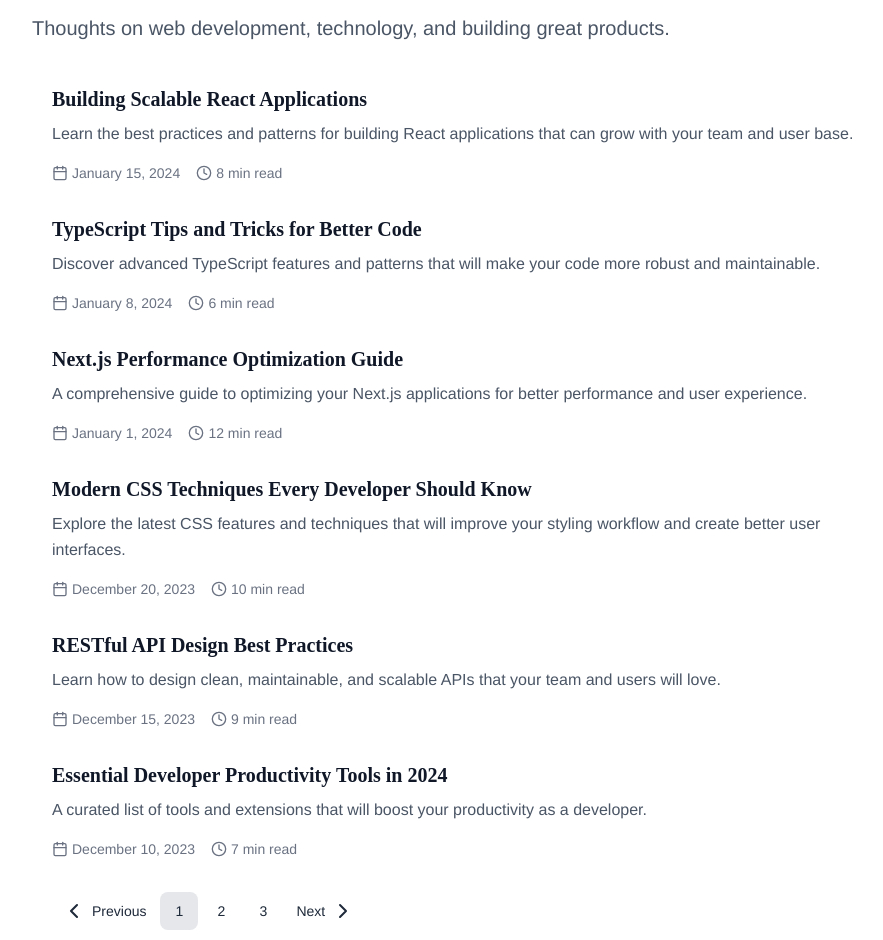
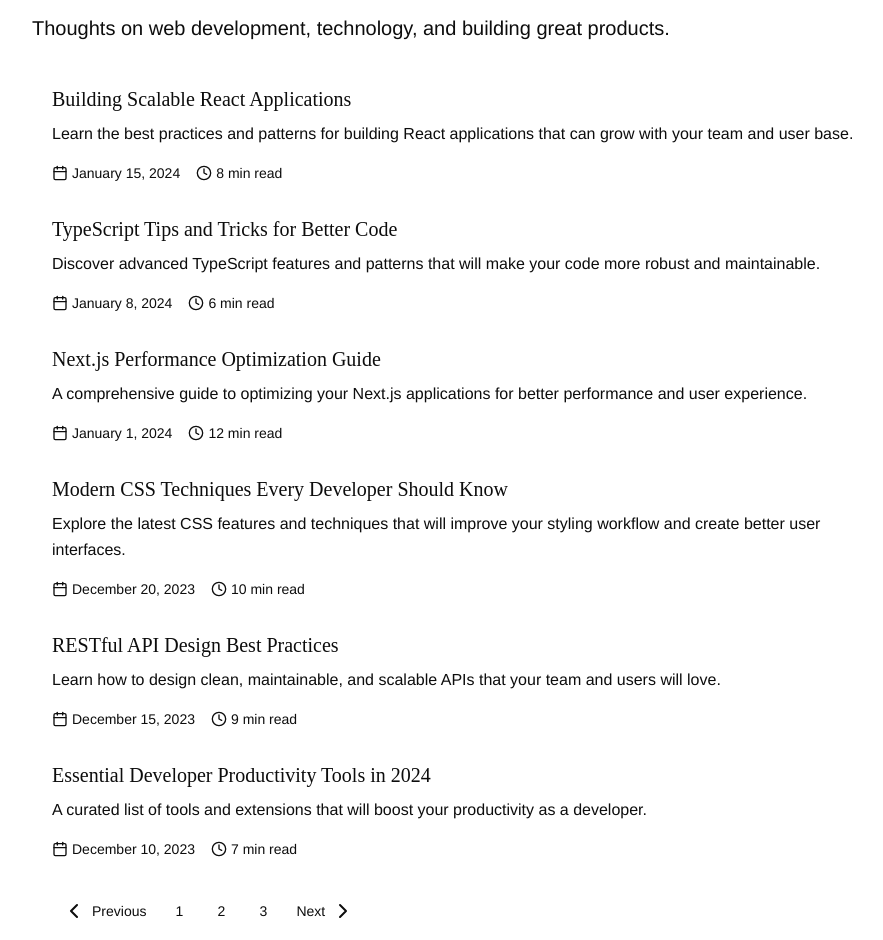
Before and after one commit to HunterJS-bit/portfolio, a Next.js app: page /blog in a window 1280 px wide. Shown: the part 232-1172 px from the top of the page, without its empty margins (180-1063 px from the left). Built offline with nearby package versions, Linux system fonts and the light colour scheme.

Commit message:
feat [blog]: move pagination as separate component, fix issue with styles adn dark mode

```diff
--- a/app/blog/page.tsx
+++ b/app/blog/page.tsx
@@ -1,5 +1,6 @@
 import Link from "next/link";
-import { Calendar, Clock, ArrowLeft, ChevronRight, ChevronLeft } from "lucide-react";
+import { Calendar, Clock, ArrowLeft } from "lucide-react";
+import { Pagination } from "../components/Pagination";
 
 
 const blogPosts = [
@@ -69,8 +70,8 @@ const Page = () => {
                         <ArrowLeft className="w-4 h-4 mr-2" />
                         Back to home
                     </Link>
-                    <h1 className="text-4xl md:text-5xl font-bold text-gray-900 mb-4">Blog</h1>
-                    <p className="text-xl text-gray-600 max-w-2xl leading-relaxed">
+                    <h1 className="text-4xl md:text-5xl font-medium  mb-4">Blog</h1>
+                    <p className="text-xl max-w-2xl leading-relaxed">
                         Thoughts on web development, technology, and building great products.
                     </p>
                 </div>
@@ -82,13 +83,13 @@ const Page = () => {
                             <Link key={post.id} href={`/blog/${post.id}`}>
                                 <div className="flex justify-between items-start mb-4">
                                     <div className="flex-1">
-                                        <h2 className="text-xl font-semibold text-gray-900 group-hover:text-gray-700 transition-colors mb-2">
+                                        <h2 className="text-xl transition-colors mb-2">
                                             {post.title}
                                         </h2>
-                                        <p className="text-gray-600 mb-4 leading-relaxed">
+                                        <p className="mb-4 leading-relaxed">
                                             {post.excerpt}
                                         </p>
-                                        <div className="flex items-center gap-4 text-sm text-gray-500 mb-4">
+                                        <div className="flex items-center gap-4 text-sm  mb-4">
                                             <div className="flex items-center gap-1">
                                                 <Calendar className="w-4 h-4" />
                                                 {new Date(post.date).toLocaleDateString('en-US', {
@@ -108,21 +109,7 @@ const Page = () => {
                         ))}
                     </div>
                 </div>
-                <nav className="flex items-center gap-x-1" aria-label="Pagination">
-                    <button type="button" className="min-h-9.5 min-w-9.5 py-2 px-2.5 inline-flex justify-center items-center gap-x-1.5 text-sm rounded-lg text-gray-800 hover:bg-gray-100 focus:outline-hidden focus:bg-gray-100 disabled:opacity-50 disabled:pointer-events-none" aria-label="Previous" disabled="">
-                        <ChevronLeft />
-                        <span>Previous</span>
-                    </button>
-                    <div className="flex items-center gap-x-1">
-                        <button type="button" className="min-h-9.5 min-w-9.5 flex justify-center items-center bg-gray-200 text-gray-800 py-2 px-3 text-sm rounded-lg focus:outline-hidden focus:bg-gray-300 disabled:opacity-50 disabled:pointer-events-none" aria-current="page">1</button>
-                        <button type="button" className="min-h-9.5 min-w-9.5 flex justify-center items-center text-gray-800 hover:bg-gray-100 py-2 px-3 text-sm rounded-lg focus:outline-hidden focus:bg-gray-100 disabled:opacity-50 disabled:pointer-events-none">2</button>
-                        <button type="button" className="min-h-9.5 min-w-9.5 flex justify-center items-center text-gray-800 hover:bg-gray-100 py-2 px-3 text-sm rounded-lg focus:outline-hidden focus:bg-gray-100 disabled:opacity-50 disabled:pointer-events-none">3</button>
-                    </div>
-                    <button type="button" className="min-h-9.5 min-w-9.5 py-2 px-2.5 inline-flex justify-center items-center gap-x-1.5 text-sm rounded-lg text-gray-800 hover:bg-gray-100 focus:outline-hidden focus:bg-gray-100 disabled:opacity-50 disabled:pointer-events-none" aria-label="Next">
-                        <span>Next</span>
-                        <ChevronRight />
-                    </button>
-                </nav>
+                <Pagination />
             </section>
         </div>
 
--- /dev/null
+++ b/app/components/Pagination.tsx
@@ -0,0 +1,21 @@
+import { ChevronRight, ChevronLeft } from "lucide-react";
+export const Pagination = () => {
+
+    return (
+        <nav className="flex items-center gap-x-1" aria-label="Pagination">
+            <button type="button" className="min-h-9.5 min-w-9.5 py-2 px-2.5 inline-flex justify-center items-center gap-x-1.5 text-sm rounded-lg focus:outline-hidden focus:bg-gray-100 disabled:opacity-50 disabled:pointer-events-none" aria-label="Previous" disabled="">
+                <ChevronLeft />
+                <span>Previous</span>
+            </button>
+            <div className="flex items-center gap-x-1">
+                <button type="button" className="min-h-9.5 min-w-9.5 flex justify-center items-center ext-gray-800 py-2 px-3 text-sm rounded-lg focus:outline-hidden disabled:opacity-50 disabled:pointer-events-none" aria-current="page">1</button>
+                <button type="button" className="min-h-9.5 min-w-9.5 flex justify-center items-center py-2 px-3 text-sm rounded-lg disabled:opacity-50 disabled:pointer-events-none">2</button>
+                <button type="button" className="min-h-9.5 min-w-9.5 flex justify-center items-center py-2 px-3 text-sm rounded-lg focus:outline-hidden  disabled:opacity-50 disabled:pointer-events-none">3</button>
+            </div>
+            <button type="button" className="min-h-9.5 min-w-9.5 py-2 px-2.5 inline-flex justify-center items-center gap-x-1.5 text-sm rounded-lg focus:outline-hidden focus:bg-gray-100 disabled:opacity-50 disabled:pointer-events-none" aria-label="Next">
+                <span>Next</span>
+                <ChevronRight />
+            </button>
+        </nav>
+    )
+};
```
